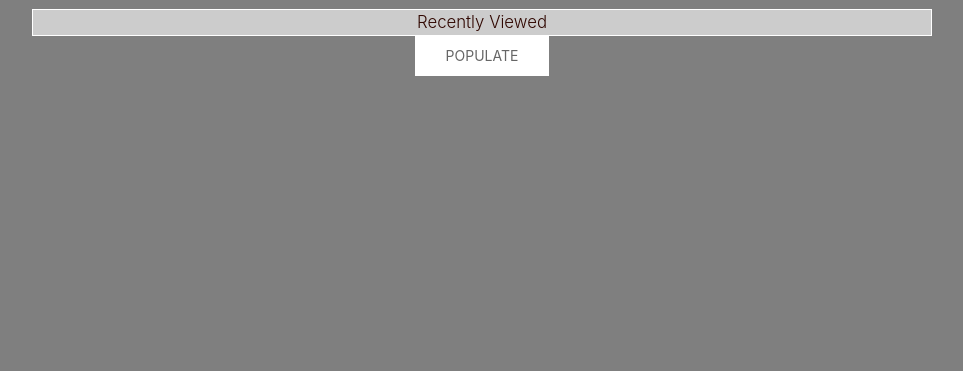
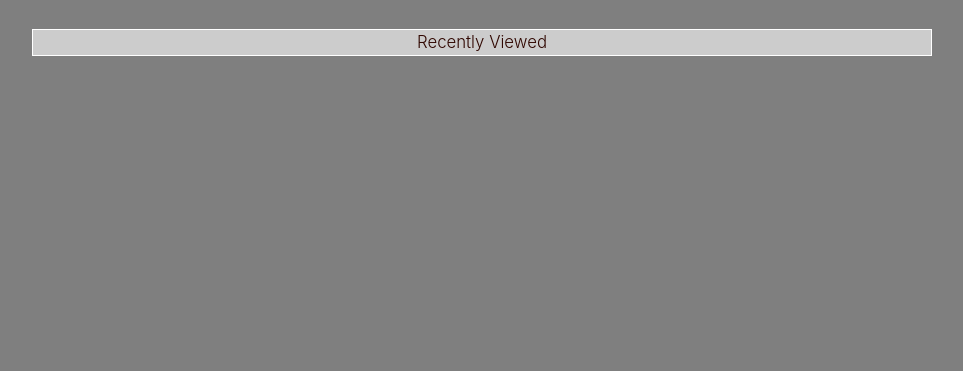
Before and after one commit to Amous10/Food-Finder, a plain HTML site: page index.html in a window 1280 px wide. Shown: the part 429-800 px from the top of the page, without its empty margins (158-1121 px from the left). Drawn offline with nearby package versions, Linux system fonts and the light colour scheme; some packages are replaced by stand-ins of ours.

Commit message:
changes the maps.js...a lot., removed testing button on html

```diff
--- a/index.html
+++ b/index.html
@@ -77,7 +77,7 @@
 				</div>
 			</div>
 		<div class="footer">
-				<button class="uk-button uk-button-primary" type="button" id="city">Populate</button>
+				<!-- <button class="uk-button uk-button-primary" type="button" id="city">Populate</button> -->
 		</div>
 		</div>
 		<script type="text/javascript" src="https://ajax.googleapis.com/ajax/libs/jquery/3.3.1/jquery.min.js"></script>
```
